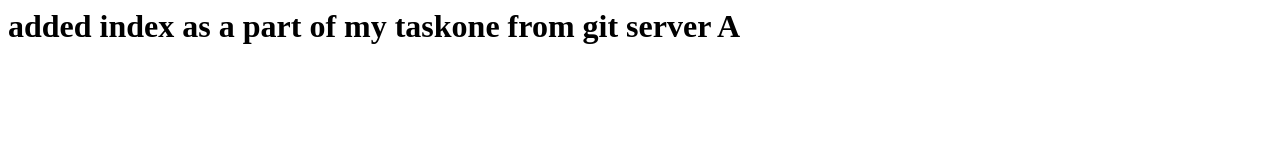
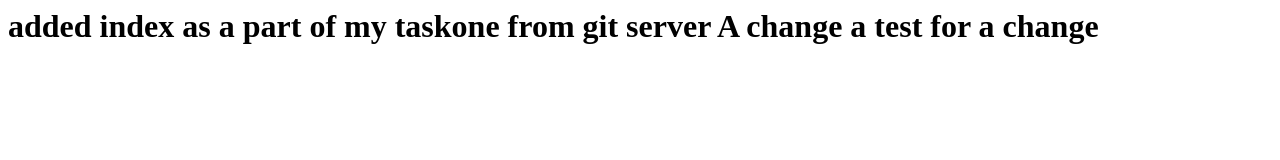
Before and after one commit to ashlesha26/devops, a plain HTML site: page index.html in a window 1280 px wide. Drawn offline with Linux system fonts and the light colour scheme.

Commit message:
test change

```diff
--- a/index.html
+++ b/index.html
@@ -1 +1 @@
-<h1>added index as a part of my taskone from git server A</h1>
+<h1>added index as a part of my taskone from git server A change a test for a change</h1>
```
